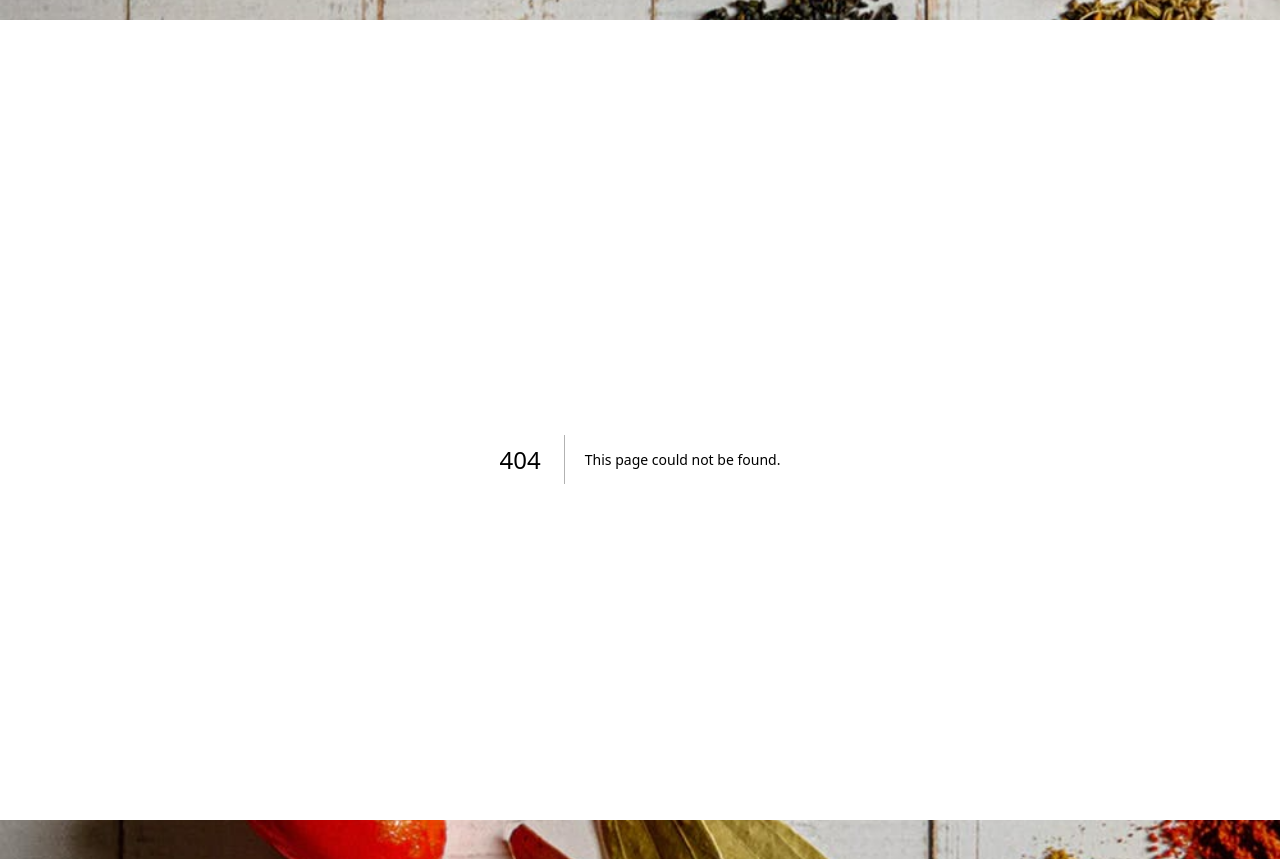
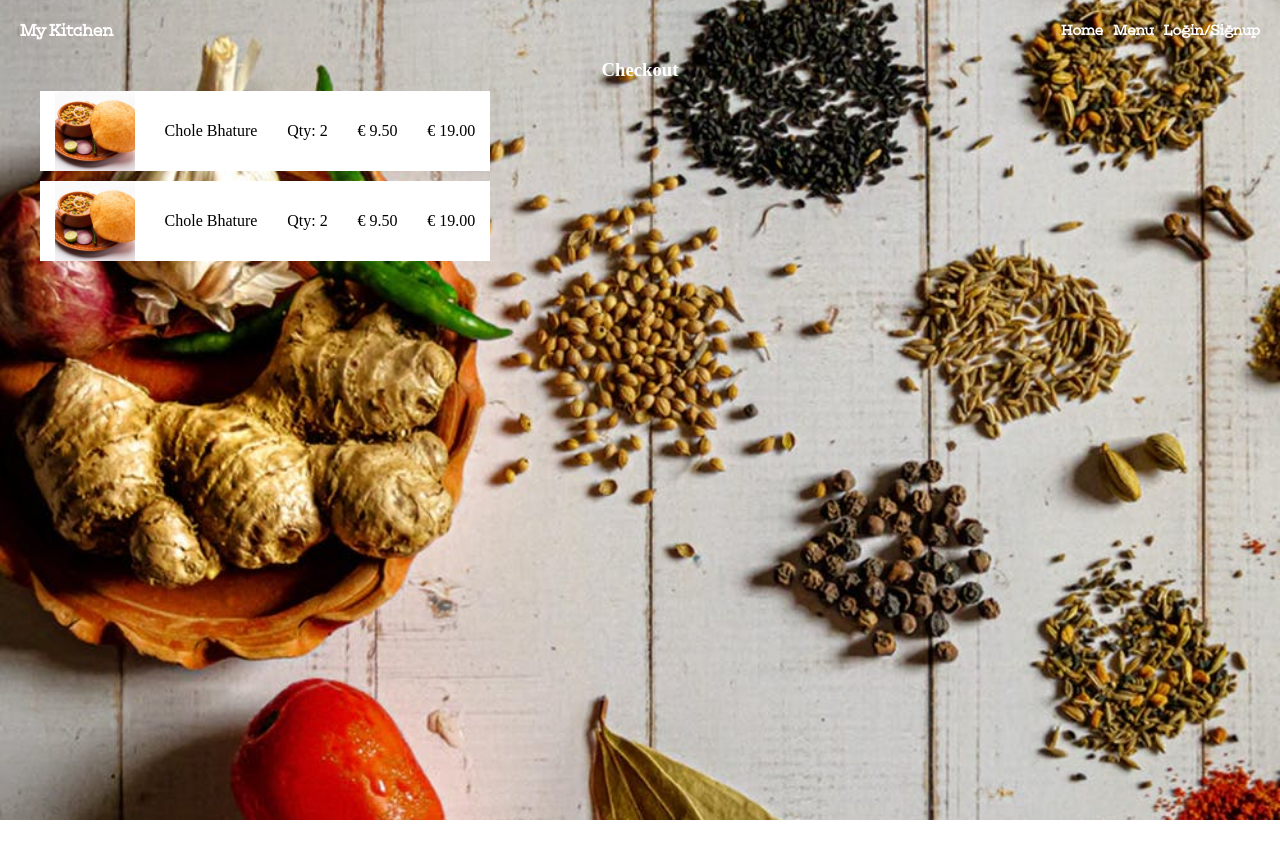
Before and after one commit to pynk-eu/kitchen-app, a Next.js app: page /checkout in a window 1280 px wide. Before the commit this address had no page. After the commit the page ends 820 px from the top, so only its background shows below. Built offline with nearby package versions, Linux system fonts and the light colour scheme.

Commit message:
checkout page structure is done.

```diff
--- /dev/null
+++ b/pages/checkout/index.js
@@ -0,0 +1,40 @@
+import styles from '@/styles/Checkout.module.css'
+import Image from 'next/image'
+
+export  default function Checkout(){
+  return(
+    <div className={styles['checkout-page']}>
+      <h3 className={styles['checkout-page--txt']}>Checkout</h3>
+      <div className={styles['checkout-summaries']}>
+        <div className={styles['checkout-summaries__items']}>
+          <Image src= '/chole 1.png' height='80' width='80' alt='chole' className={styles['checkout-summaries__items--image']}/>
+          <p className={styles['checkout-summaries__items--name']}>Chole Bhature</p>
+          <p className={styles['checkout-summaries__items--qty']}>Qty: 2</p>
+          <p className={styles['checkout-summaries__items--price']}>€ 9.50</p>
+          <p className={styles['checkout-summaries__items--total']}>€ 19.00</p>
+        </div>
+
+        <div className={styles['checkout-summaries__items']}>
+          <Image src= '/chole 1.png' height='80' width='80' alt='chole' className={styles['checkout-summaries__items--image']}/>
+          <p className={styles['checkout-summaries__items--name']}>Chole Bhature</p>
+          <p className={styles['checkout-summaries__items--qty']}>Qty: 2</p>
+          <p className={styles['checkout-summaries__items--price']}>€ 9.50</p>
+          <p className={styles['checkout-summaries__items--total']}>€ 19.00</p>
+        </div>
+      </div>
+      {/* <div className={styles['addtional-info']}>
+        <input className={styles['addtional-instructions--txt']} placeholder='Instructions' />
+      <div className={styles['gross-amount']}>
+         <p>Gross</p>
+         <p>Tax @ 5%</p>
+         <p>Total</p>
+       </div>
+      </div>
+      <div classname={styles['menu-order--btn']}>
+        <button onClick className={['menu-button']}>Back to menu</button>
+        <button  onClick className={['order-button']}>Confirm Order</button>
+      </div>
+       */}
+    </div>
+  )
+}
--- /dev/null
+++ b/styles/Checkout.module.css
@@ -0,0 +1,23 @@
+.checkout-page--txt{
+  text-align: center;
+}
+
+
+.checkout-summaries{
+  padding-left: 30px;
+  text-align: center;
+}
+
+
+
+.checkout-summaries__items{
+  display: flex;
+  flex-direction: row;
+  justify-content: space-around;
+  align-items: center;
+  background-color: white;
+  color: black;
+  margin: 10px;
+  width: 450px;
+
+}
```
Also changed, not shown: pages/menu/index.js (+15 -1 lines).
